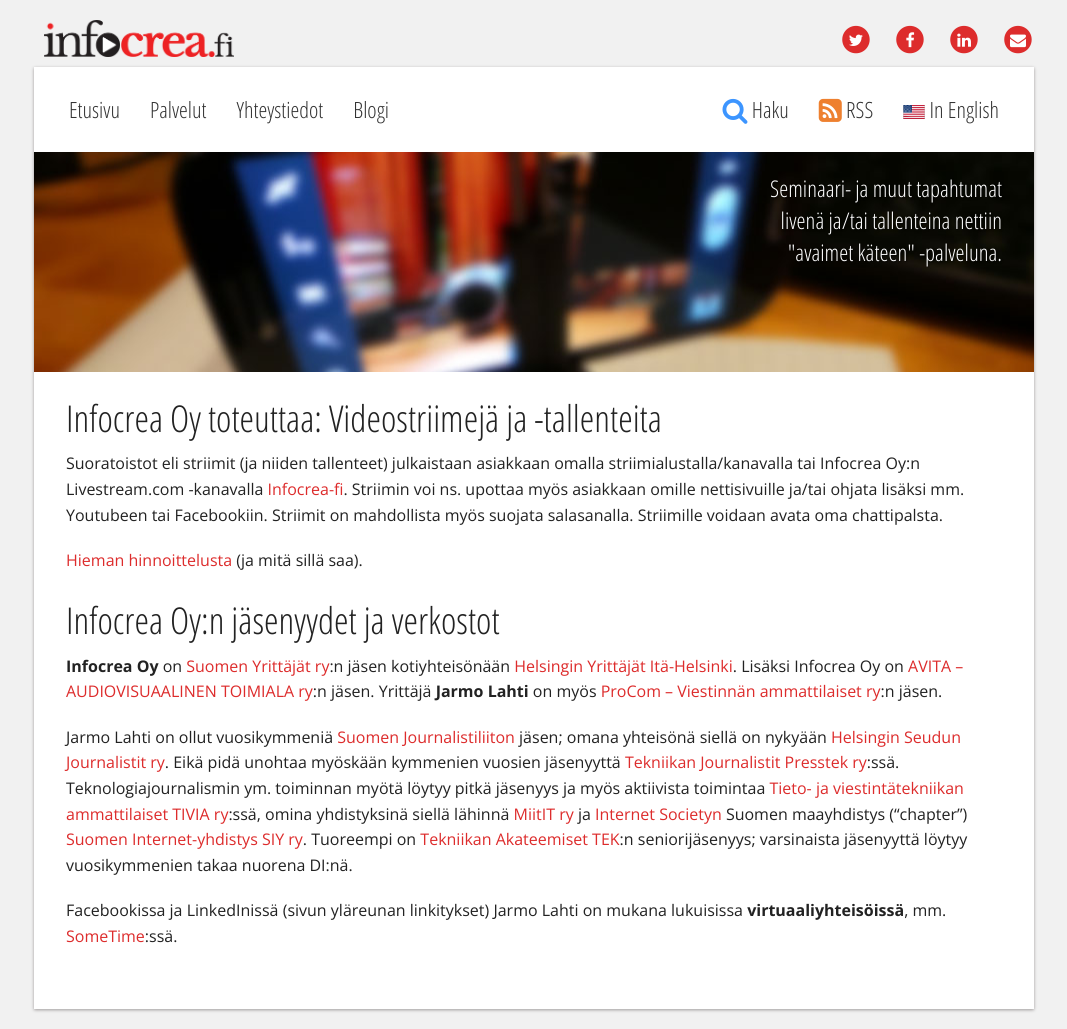
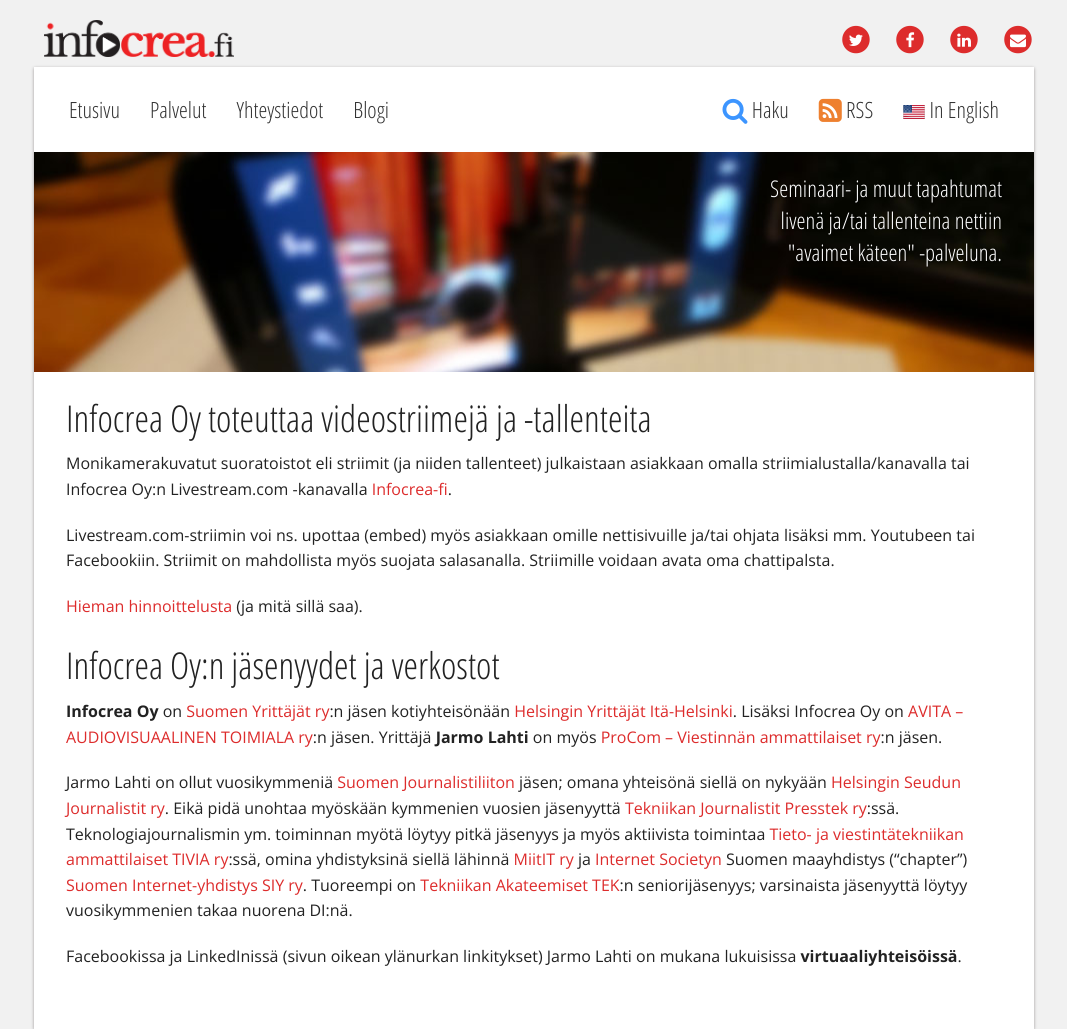
Before and after one commit to Pyppe/infocrea.fi, a Jekyll site: the page built from index.md, in a window 1280 px wide. Shown: the whole page, without its empty margins (106-1173 px from the left). Built offline with Jekyll 4.4.1, drawn with Linux system fonts in a browser that asks for light colours.

Commit message:
index.md päivitys

```diff
--- a/index.md
+++ b/index.md
@@ -17,9 +17,11 @@
 ---
 
 
-## Infocrea Oy toteuttaa: Videostriimejä ja -tallenteita
+## Infocrea Oy toteuttaa videostriimejä ja -tallenteita
 
-Suoratoistot eli striimit (ja niiden tallenteet) julkaistaan asiakkaan omalla striimialustalla/kanavalla tai Infocrea Oy:n Livestream.com -kanavalla [Infocrea-fi](https://new.livestream.com/Infocrea-fi). Striimin voi ns. upottaa myös asiakkaan omille nettisivuille ja/tai ohjata lisäksi mm. Youtubeen tai Facebookiin. Striimit on mahdollista myös suojata salasanalla. Striimille voidaan avata oma chattipalsta.
+Monikamerakuvatut suoratoistot eli striimit (ja niiden tallenteet) julkaistaan asiakkaan omalla striimialustalla/kanavalla tai Infocrea Oy:n Livestream.com -kanavalla [Infocrea-fi](https://new.livestream.com/Infocrea-fi).
+
+Livestream.com-striimin voi ns. upottaa (embed) myös asiakkaan omille nettisivuille ja/tai ohjata lisäksi mm. Youtubeen tai Facebookiin. Striimit on mahdollista myös suojata salasanalla. Striimille voidaan avata oma chattipalsta.
 
 [Hieman hinnoittelusta](/tarjous/) (ja mitä sillä saa).
 
@@ -37,4 +39,4 @@
 
 Jarmo Lahti on ollut vuosikymmeniä [Suomen Journalistiliiton](http://journalistiliitto.fi/fi/) jäsen; omana yhteisönä siellä on nykyään [Helsingin Seudun Journalistit ry](http://www.hsj.fi/). Eikä pidä unohtaa myöskään kymmenien vuosien jäsenyyttä [Tekniikan Journalistit Presstek ry](http://presstek.fi):ssä. Teknologiajournalismin ym. toiminnan myötä löytyy pitkä jäsenyys ja myös aktiivista toimintaa [Tieto- ja viestintätekniikan ammattilaiset TIVIA ry](http://tivia.fi):ssä, omina yhdistyksinä siellä lähinnä [MiitIT ry](https://www.miitit.fi/) ja [Internet Societyn](https://www.internetsociety.org/) Suomen maayhdistys ("chapter") [Suomen Internet-yhdistys SIY ry](http://www.isoc.fi). Tuoreempi on [Tekniikan Akateemiset TEK](https://www.tek.fi/fi):n seniorijäsenyys; varsinaista jäsenyyttä löytyy vuosikymmenien takaa nuorena DI:nä.
 
-Facebookissa ja LinkedInissä (sivun yläreunan linkitykset) Jarmo Lahti on mukana lukuisissa **virtuaaliyhteisöissä**, mm. [SomeTime](http://sometime.fi/):ssä.
+Facebookissa ja LinkedInissä (sivun oikean ylänurkan linkitykset) Jarmo Lahti on mukana lukuisissa **virtuaaliyhteisöissä**.
```
